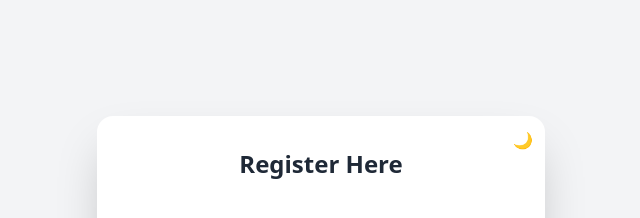
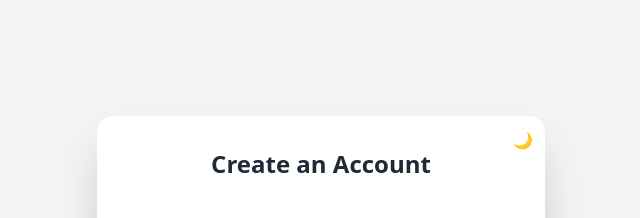
Before and after one commit to GreatDeveloper66/fullstack-starter-react-node, a React (Create React App) app in the folder frontend/: page /login in a window 1280 px wide. Shown: the top 218 px of the page, without its empty margins (319-959 px from the left). Built offline with nearby package versions, Linux system fonts and the light colour scheme.

Commit message:
Add register and login mode logic to rest of form

```diff
--- a/frontend/src/UserAuthForms/LoginForm.jsx
+++ b/frontend/src/UserAuthForms/LoginForm.jsx
@@ -42,7 +42,7 @@ const LoginForm = () => {
 
         <form onSubmit={handleSubmit} className="space-y-4">
           <h2 className="text-2xl font-semibold text-center text-gray-800 dark:text-gray-100 mb-6">
-            Register Here
+            {mode === "register" ? "Create an Account" : "Welcome Back"}
           </h2>
           {mode === "register" ? (
             <Fragment>
@@ -64,6 +64,8 @@ const LoginForm = () => {
             value={password}
             onChange={(e) => setPassword(e.target.value)}
           />
+          {mode === "register" ? (
+            <Fragment>
               <ConfirmPasswordInput
                 value={confirmPassword}
                 onChange={(e) => setConfirmPassword(e.target.value)}
@@ -72,6 +74,8 @@ const LoginForm = () => {
                 value={phone}
                 onChange={(e) => setPhone(e.target.value)}
               />
+            </Fragment>
+          ) : null}
           <button type="submit" className="btn-primary w-full">
             {mode === "register" ? "Register" : "Login"}
           </button>
```
Lines whose indentation alone changed are shown as unchanged.
